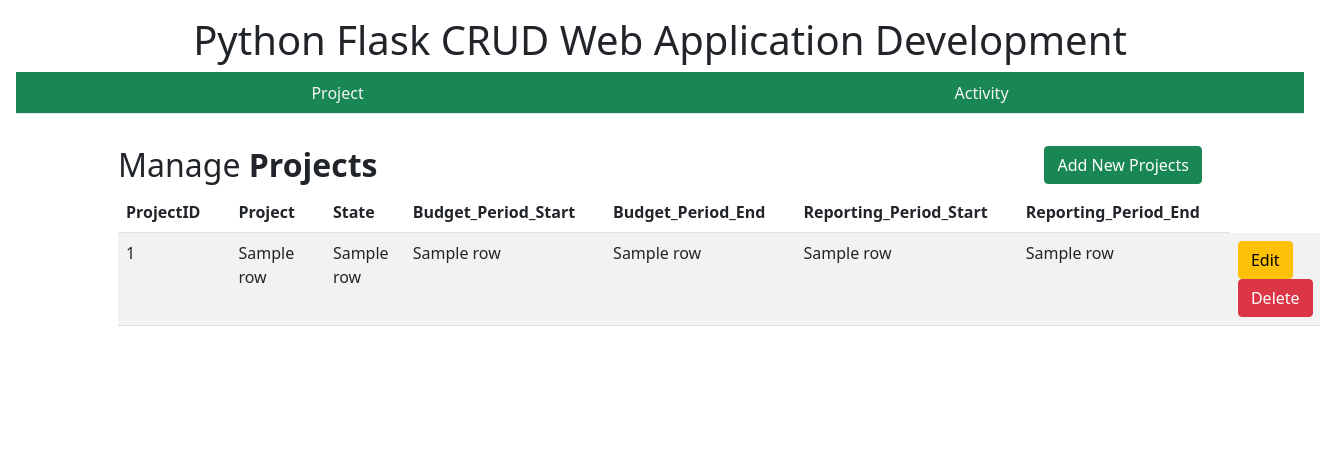
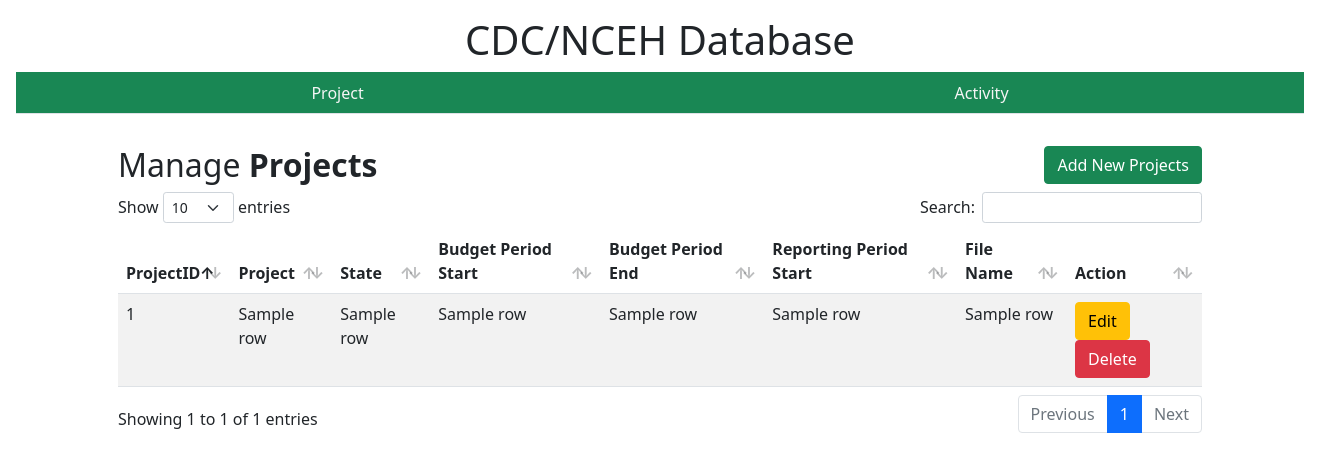
Before and after one commit to stephenfarmer33/CS3311, a Flask app: template templates/index_project.html in a window 1320 px wide. Shown: the top 472 px of the page. Run offline with Flask 2, Linux system fonts and the light colour scheme; the template is opened without the code that fills it: most values are stand-ins (such as "Sample title", 1, 10 or a date in 2020); some libraries are stand-ins or nearby versions.

Commit message:
Bug Fixes, Code refactor

```diff
--- a/App.py
+++ b/App.py
@@ -53,7 +53,7 @@
 
     return(render_template('login.html'))
 
-@app.route("/dashboard")
+@app.route("/activities")
 def Index():
     s = "Select * FROM cs3311.activities"
     cursor.execute(s)
@@ -102,9 +102,12 @@
 
         return redirect(url_for('Index'))
 
-@app.route('/Change Page')
+@app.route('/projects')
 def change():
-    return render_template('index_project.html')
+    s = "Select * FROM cs3311.projects"
+    cursor.execute(s)
+    list_projects = cursor.fetchall()
+    return render_template("index_project.html", projects = list_projects)
 
 
 @app.route('/update', methods = ['GET', 'POST'])
--- a/templates/Index.html
+++ b/templates/Index.html
@@ -1,5 +1,4 @@
 {% extends 'base.html' %}
-{% include 'header.html' %}
 
 {% block title %} Home {% endblock %}
 
--- a/templates/base.html
+++ b/templates/base.html
@@ -1,16 +1,35 @@
 <!DOCTYPE html>
 <html lang="en">
 <head>
+    <meta charset="UTF-8">
+    <title>CDC/NCEH Database</title>
+
     <link type="text/css" href="{{url_for('static', filename = 'css/bootstrap.min.css')}}" rel="stylesheet"/>
     <link type="text/css" href="{{url_for('static', filename = 'css/dataTables.bootstrap5.min.css')}}" rel="stylesheet"/>
     <!--<link rel="stylesheet" type="text/css" href="https://cdn.datatables.net/1.11.5/css/dataTables.bootstrap5.min.css">-->
 
+</head>
+<body>
+
+    <div class="jumbotron p-3">
+        <div class="well text-center">
+            <h1>CDC/NCEH Database</h1>
+            <div class="child child3">
+                <ul class="nav nav-tabs nav-fill" style="background-color:rgb(25,135,84);">
+                    <li class="nav-item">
+                      <a class="nav-link" style="color:whitesmoke;" href="{{url_for('change')}}">Project</a>
+                    </li>
+                    <li class="nav-item">
+                        <a class="nav-link" style="color:whitesmoke;" href="{{url_for('Index')}}">Activity</a>
+                    </li>
+                </ul>
+            </div>
 
 
-    <meta charset="UTF-8">
-    <title>{% block title %} {% endblock %}</title>
-</head>
-<body>
+        </div>
+
+
+    </div>
 
 {% block body %} {% endblock %}
 
@@ -35,5 +54,20 @@
 </script>
 
 
+<script type="text/javascript">
+    if($.fn.DataTable.isDataTable('datatable2')) {
+        $('#datatable2').DataTable().destroy();
+        $('#datatable2').empty();
+    }
+
+    $(document).ready(function() {
+        $('#datatable2').DataTable( {
+            "bDestroy": true
+        });
+    } );
+
+</script>
+
+
 </body>
 </html>
--- a/templates/header.html
+++ /dev/null
@@ -1,27 +0,0 @@
-{% extends 'base.html' %}
-
-{% block title %} Flask CRUD {% endblock %}
-
-{% block body %}
-
-<div class="jumbotron p-3">
-    <div class="well text-center">
-        <h1>Python Flask CRUD Web Application Development</h1>
-        <div class="child child3">
-            <ul class="nav nav-tabs nav-fill" style="background-color:rgb(25,135,84);">
-                <li class="nav-item">
-                  <a class="nav-link" style="color:whitesmoke;" href="{{url_for('change')}}">Project</a>
-                </li>
-                <li class="nav-item">
-                    <a class="nav-link" style="color:whitesmoke;" href="{{url_for('Index')}}">Activity</a>
-                </li>
-            </ul>
-        </div>
-
-
-    </div>
-
-
-</div>
-
-{% endblock %}
--- a/templates/index_project.html
+++ b/templates/index_project.html
@@ -1,5 +1,4 @@
 {% extends 'base.html' %}
-{% include 'header.html' %}
 
 {% block title %} Home {% endblock %}
 
@@ -38,7 +37,7 @@
                     {% endif %}
                     {% endwith %}
 
-                <table id="datatable" class="table table-striped">
+                <table id="datatable2" class="table table-striped">
                     <thead>
 
                     <tr>
@@ -46,12 +45,12 @@
                         <th>ProjectID</th>
                         <th>Project</th>
                         <th>State</th>
-                        <th>Budget_Period_Start</th>
-                        <th>Budget_Period_End</th>
-                        <th>Reporting_Period_Start</th>
-                        <th>Reporting_Period_End</th>
+                        <th>Budget Period Start</th>
+                        <th>Budget Period End</th>
+                        <th>Reporting Period Start</th>
+                        <th>File Name</th>
+                        <th>Action</th>
 
-                    </tr>
                 </thead>
 
                 <tbody>
```
Also changed, not shown: templates/base_project.html (deleted, +0 -39 lines).
